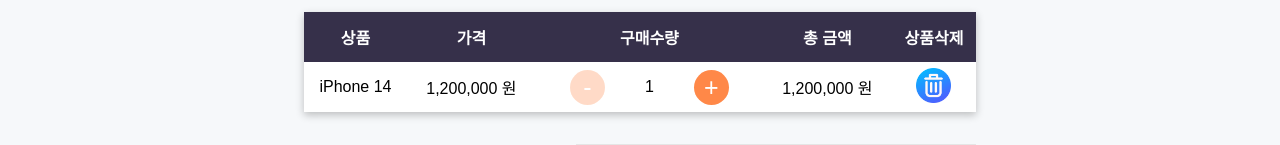
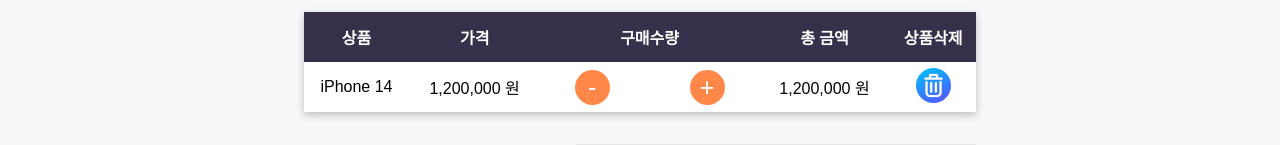
Before and after one commit to KaengEE/myCart, a React (Vite) app: page /cart in a window 1280 px wide. Shown: the part 212-357 px from the top of the page. Built offline with nearby package versions, Linux system fonts and the light colour scheme; a web font is replaced by a local one.

Commit message:
구매개수 증가

```diff
--- a/src/components/SingleProduct/QuantityInput.jsx
+++ b/src/components/SingleProduct/QuantityInput.jsx
@@ -1,14 +1,23 @@
 import "./QuantityInput.css";
 
-const QuantityInput = () => {
+const QuantityInput = ({ quantity, setQuantity, stock }) => {
   return (
     <>
-      <button className="quantity_input_button" disabled>
-        {" "}
-        -{" "}
+      <button
+        className="quantity_input_button"
+        onClick={() => setQuantity((prev) => prev - 1)}
+        disabled={quantity <= 1}
+      >
+        -
       </button>
-      <p className="quantity_input_count">1</p>
-      <button className="quantity_input_button"> + </button>
+      <p className="quantity_input_count">{quantity}</p>
+      <button
+        className="quantity_input_button"
+        onClick={() => setQuantity((prev) => prev + 1)}
+        disabled={quantity >= stock}
+      >
+        +
+      </button>
     </>
   );
 };
--- a/src/components/SingleProduct/SingleProductPage.jsx
+++ b/src/components/SingleProduct/SingleProductPage.jsx
@@ -11,6 +11,9 @@
   //특정 id의 정보만 가져옴
   const { data: product, error, isLoading } = useData(`/products/${id}`);
   //console.log(product);
+
+  //구매개수
+  const [quantity, setQuantity] = useState(1);
 
   return (
     <section className="align_center single_product">
@@ -46,7 +49,11 @@
             </p>
             <h2 className="quantity_title">구매개수:</h2>
             <div className="align_center quantity_input">
-              <QuantityInput />
+              <QuantityInput
+                quantity={quantity}
+                setQuantity={setQuantity}
+                stock={product.stock}
+              />
             </div>
             <button className="search_button add_cart">장바구니 추가</button>
           </div>
```
